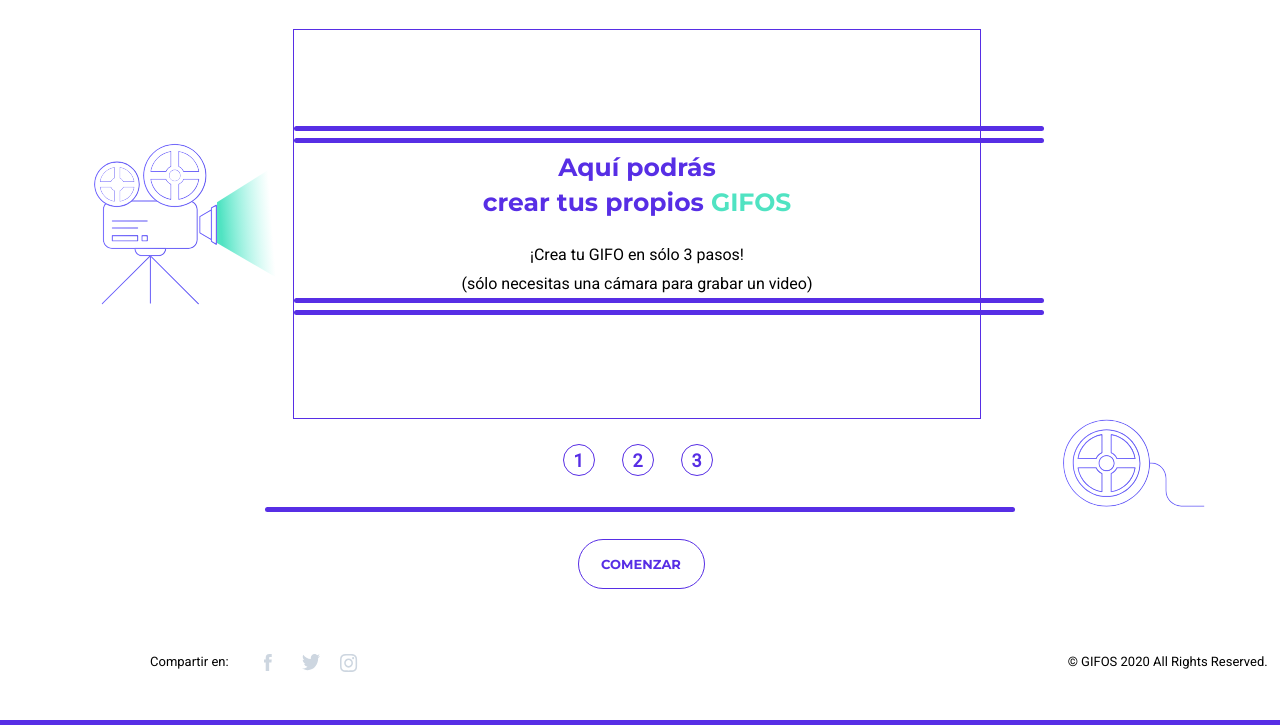
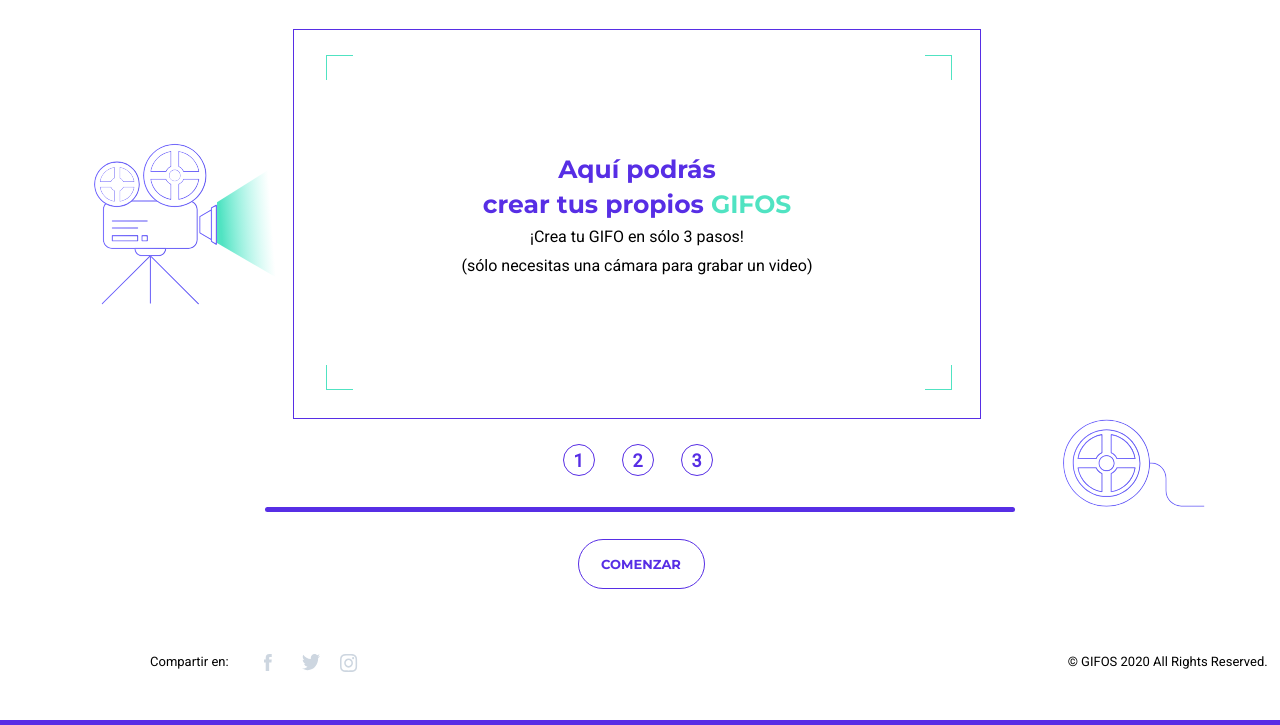
Before and after one commit to sharkwhite21/GifOs, a plain HTML site: page creargifo.html in a window 1280 px wide. Shown: the part 91-816 px from the top of the page. Drawn offline with Linux system fonts and the light colour scheme; no server answers.

Commit message:
primer bozeto terminado de Crear Gifos.

```diff
--- a/CSS/CSS_INDEX/_main.scss
+++ b/CSS/CSS_INDEX/_main.scss
@@ -553,21 +553,50 @@ main{
             .window_creation{
                 display: flex;
                 flex-direction: column;
-                justify-content: center;
+                //justify-content: center;
                 border: solid $bg-primary 1px;
                 width: 688px;
                 height: 390px;
+
+                .cajas_superiores{
+                    display: flex;
+                    width: 626px;
+                    justify-content: space-between;
+                    margin-left: 32px;
+                    margin-top: 25px;
+                    .sup_izq{
+                      border-top: 1px solid $bg-third;
+                      width: 27px;
+                      height: 25px;
+                      background: white;
+                      border-radius: 0px;
+                      border-left: 1px solid $bg-third;
+                    }
+                    .sup_der{
+                        border-top: 1px solid $bg-third;
+                        width: 27px;
+                        height: 25px;
+                        background: white;
+                        border-radius: 0px;
+                        border-right: 1px solid $bg-third;
+                        //align-self: flex-end;
+                      }
+
+                }
+
                 h2{
                     font-family: $fuente_1;
                     font-size: 25px;
                     color: #572EE5;
                     text-align: center;
                     line-height: 35px;
+                    margin: 0px auto;
+                    margin-top: 65px;
                     span{
                         color:$bg-third;
                         background-color: white;
                     }
-                    margin-bottom: 20px;
+
                 }
 
                 p{
@@ -576,6 +605,32 @@ main{
                     color: #000000;
                     text-align: center;
                     line-height: 29px;
+                }
+
+                .cajas_inferiores{
+                    display: flex;
+                    width: 626px;
+                    justify-content: space-between;
+                    margin-left: 32px;
+                    margin-top: 85px;
+                    .inf_izq{
+                      border-bottom: 1px solid $bg-third;
+                      width: 27px;
+                      height: 25px;
+                      background: white;
+                      border-radius: 0px;
+                      border-left: 1px solid $bg-third;
+                    }
+                    .inf_der{
+                        border-bottom: 1px solid $bg-third;
+                        width: 27px;
+                        height: 25px;
+                        background: white;
+                        border-radius: 0px;
+                        border-right: 1px solid $bg-third;
+                        //align-self: flex-end;
+                      }
+
                 }
             }
         }
--- a/creargifo.html
+++ b/creargifo.html
@@ -60,14 +60,18 @@
                 <img src="Sources\assets\element-luz-camara.svg" alt="luz de la camara">
 
                 <div class="window_creation">
-                    <span></span>
-                    <span></span>
+                    <div class="cajas_superiores">
+                        <span class="sup_izq"></span>
+                        <span class="sup_der"></span>
+                    </div>
                     <h2> Aquí podrás <br>
                         crear tus propios <span> GIFOS </span></h2>
                     <p>¡Crea tu GIFO en sólo 3 pasos!</p>
                     <p>(sólo necesitas una cámara para grabar un video)</p>
-                                        <span></span>
-                    <span></span>
+                    <div class="cajas_inferiores">
+                        <span class="inf_izq"></span>
+                        <span class="inf_der"></span>
+                    </div>
                 </div>
             </div>
 
```
Also changed, not shown: CSS/CSS_INDEX/style.css, 1 other file.
